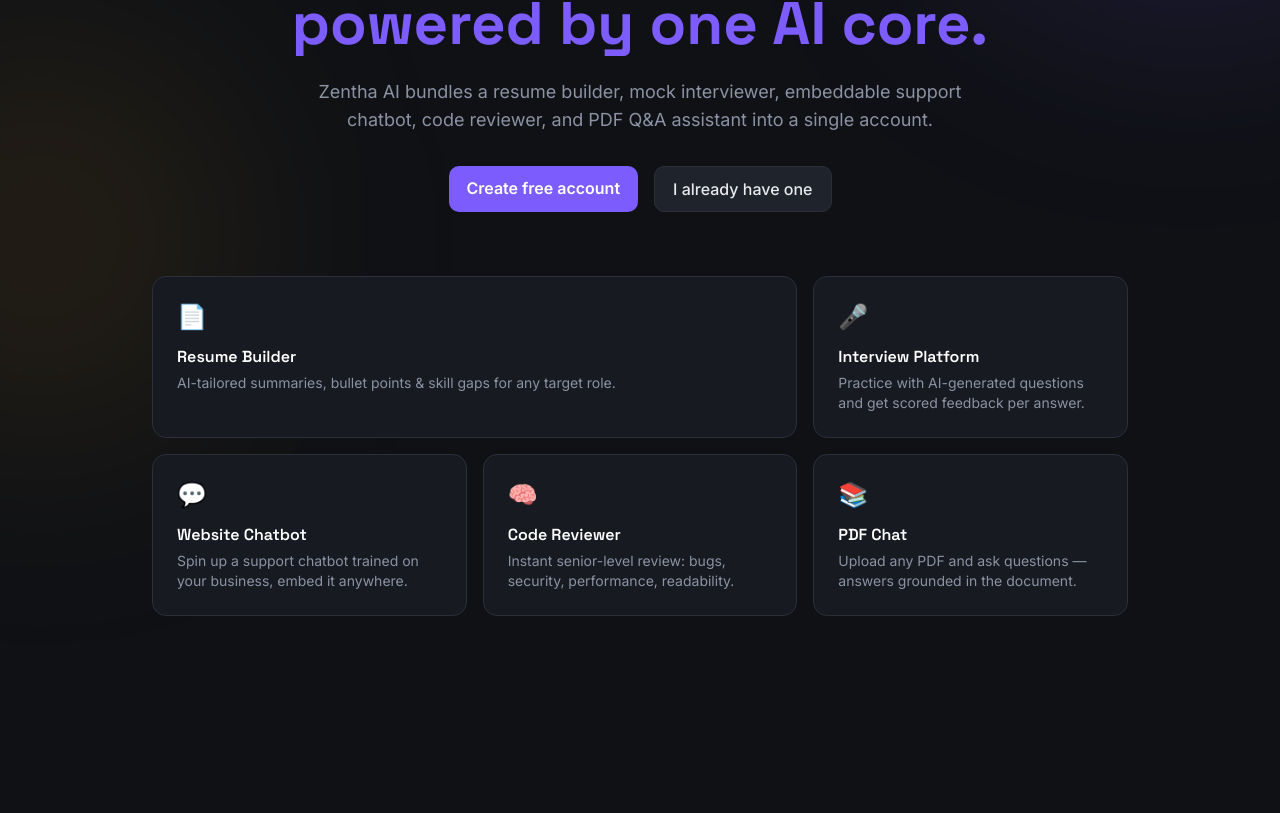
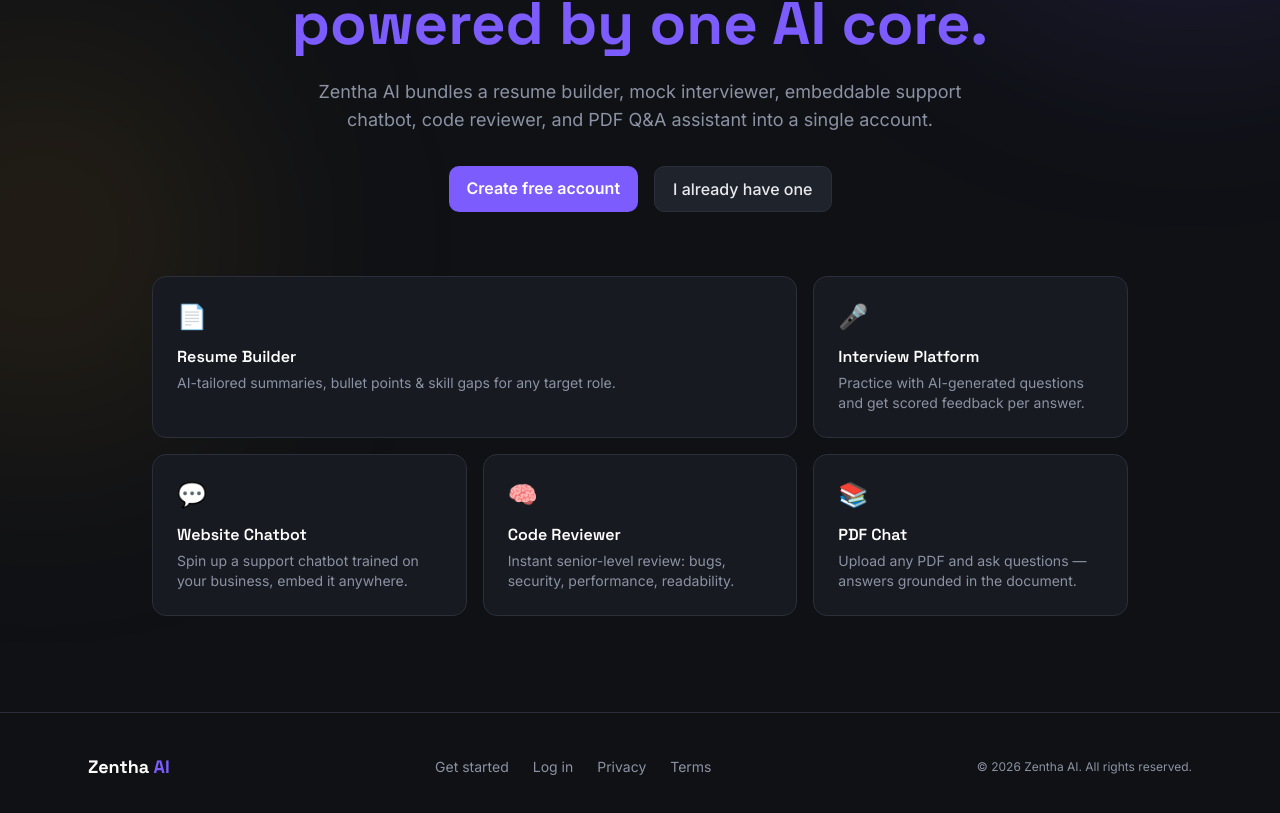
Before and after one commit to Pranshu1505/Zentha_AI, a React (Vite) app in the folder frontend/: page / in a window 1280 px wide. Shown: the part 347-1160 px from the top of the page. Before the commit the page ends 1059 px from the top, so only its background shows below. Built offline with nearby package versions, Linux system fonts and the light colour scheme; no server answers.

Commit message:
Add footer to landing page

```diff
--- a/frontend/src/pages/Landing.jsx
+++ b/frontend/src/pages/Landing.jsx
@@ -56,6 +56,23 @@
           ))}
         </div>
       </section>
+
+      <footer className="relative z-10 border-t border-border">
+        <div className="max-w-6xl mx-auto px-6 py-10 flex flex-col md:flex-row items-center justify-between gap-6">
+          <div className="flex items-center gap-2">
+            <span className="font-display text-lg font-bold text-white">Zentha <span className="text-accent">AI</span></span>
+          </div>
+
+          <div className="flex flex-wrap justify-center gap-x-6 gap-y-2 text-sm text-muted">
+            <Link to="/register" className="hover:text-text transition-colors">Get started</Link>
+            <Link to="/login" className="hover:text-text transition-colors">Log in</Link>
+            <a href="#" className="hover:text-text transition-colors">Privacy</a>
+            <a href="#" className="hover:text-text transition-colors">Terms</a>
+          </div>
+
+          <p className="text-xs text-muted">© {new Date().getFullYear()} Zentha AI. All rights reserved.</p>
+        </div>
+      </footer>
     </div>
   );
 };
```
